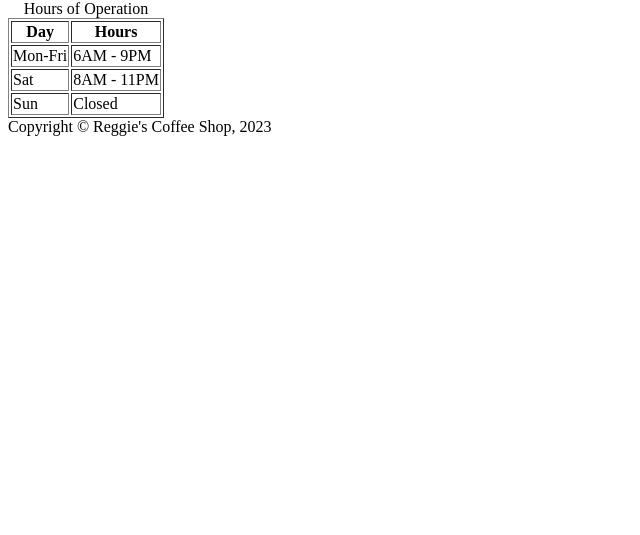
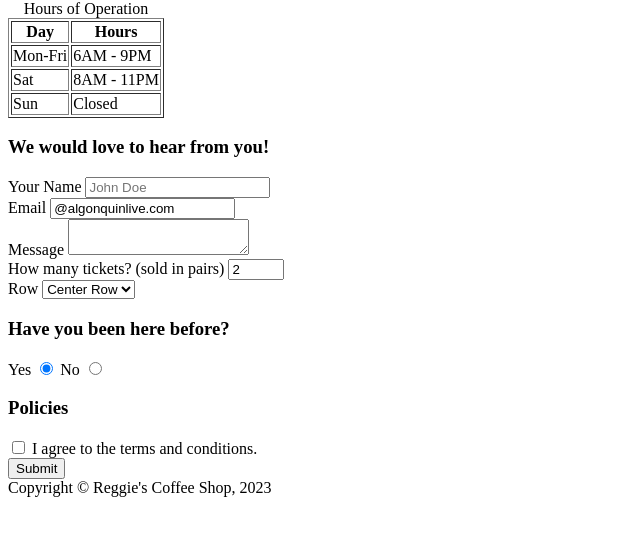
Before and after one commit to robi0787/mtm6130_040, a plain HTML site: page week4/contact.html in a window 1280 px wide. Shown: the part 183-718 px from the top of the page, without its empty margins (0-640 px from the left). Drawn offline with Linux system fonts and the light colour scheme.

Commit message:
Added contact form

```diff
--- a/week4/contact.html
+++ b/week4/contact.html
@@ -49,6 +49,51 @@
                 </tr>
             </tbody>
         </table>
+
+        <!-- Adding section for contact form -->
+        <section>
+            <h3>We would love to hear from you!</h3>
+            <!-- Adding a form -->
+            <form action="thanks.html" method="get">
+                <div>
+                    <label for="fullname">Your Name</label>
+                    <input type="text" id="fullname" name="fullname" placeholder="John Doe">
+                </div>
+                <div>
+                    <label for="youremail">Email</label>
+                    <input type="email" id="youremail" name="youremail" placeholder="Algonquin Email" value="@algonquinlive.com" required>
+                </div>
+                <div>
+                    <label for="message">Message</label>
+                    <textarea name="message" id="message"></textarea>
+                </div>
+                <div>
+                    <label for="tickets">How many tickets? &#40;sold in pairs&#41;</label>
+                    <input type="number" name="tickets" id="tickets" min="2" max="10" step="2" value="2">
+                </div>
+                <div>
+                    <label for="row">Row</label>
+                    <select name="row" id="row">
+                        <option value="front">Front Row</option>
+                        <option value="center" selected>Center Row</option>
+                        <option value="back">Back Row</option>
+                    </select>
+                </div>
+                <div>
+                    <h3>Have you been here before?</h3>
+                    <label for="yes">Yes</label>
+                    <input type="radio" name="past" id="yes" checked>
+                    <label for="no">No</label>
+                    <input type="radio" name="past" id="no">
+                </div>
+                <div>
+                    <h3>Policies</h3>
+                    <input type="checkbox" name="policies" id="policies">
+                    <label for="policies">I agree to the terms and conditions.</label>
+                </div>
+                <button type="submit">Submit</button>
+            </form>
+        </section>
     </main>
     <!-- Site footer -->
     <footer>
```
